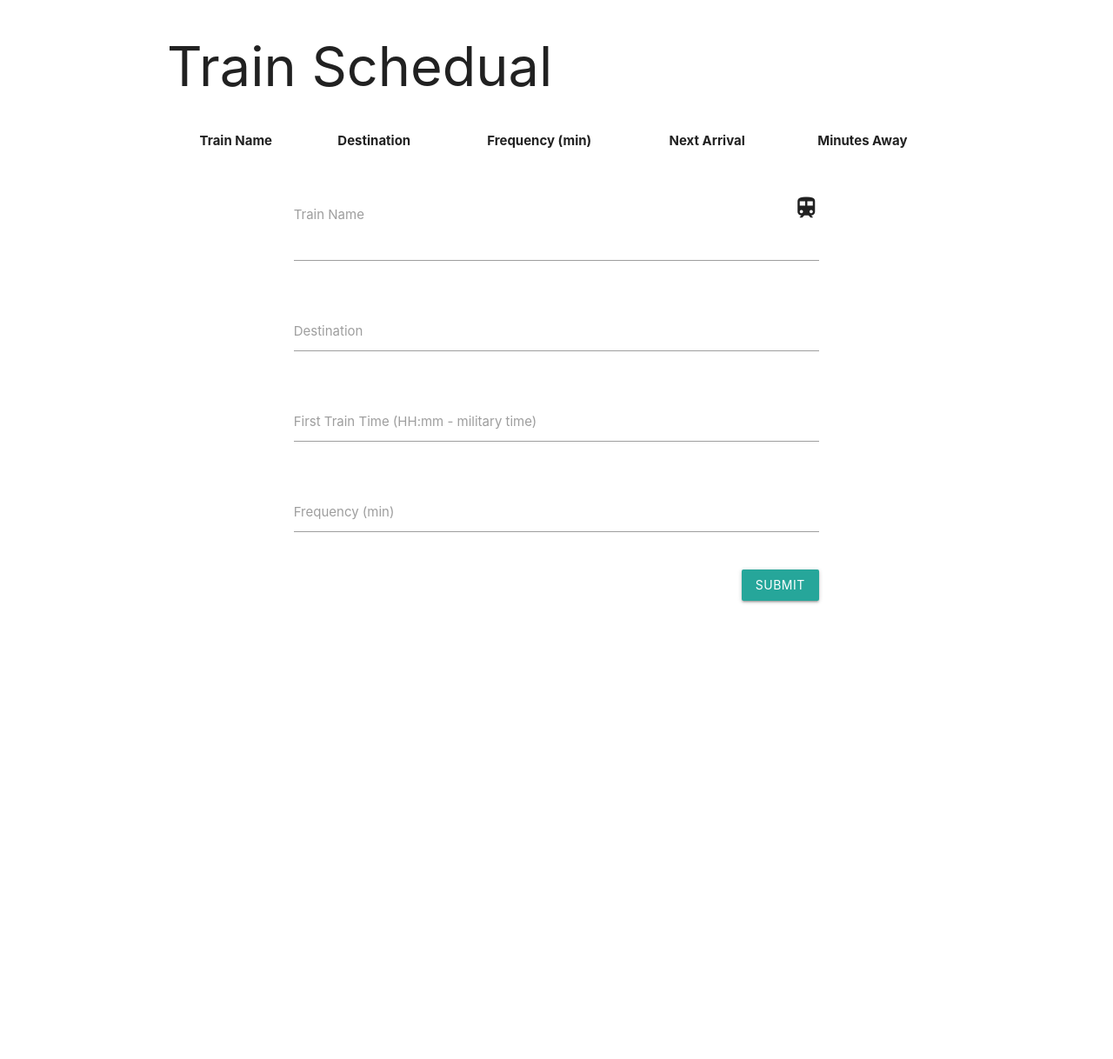
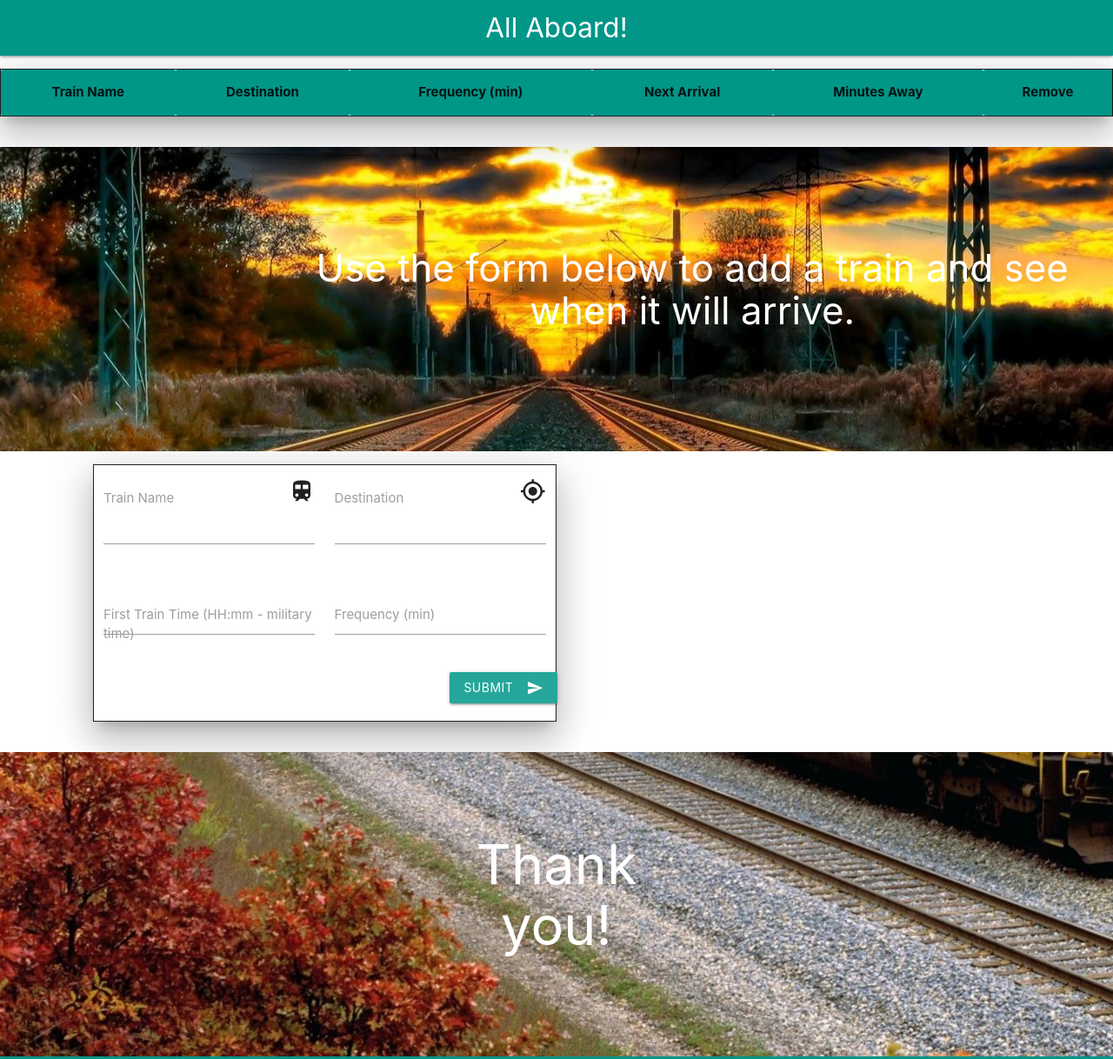
Before and after one commit to HumanJBooF/Train-Scheduler, a plain HTML site: page index.html in a window 1280 px wide. Shown: the top 1218 px of the page at 87% size. Before the commit the page ends 800 px from the top, so only its background shows below. Drawn offline with nearby package versions, Linux system fonts and the light colour scheme; no server answers.

Commit message:
parallax added to html ... materialize is awesome

```diff
--- a/assets/css/reset.css
+++ b/assets/css/reset.css
@@ -0,0 +1,8 @@
+html, body, div, span, applet, object, iframe, h1, h2, h3, h4, h5, h6, p, blockquote, pre, a, abbr, acronym, address, big, cite, code, del, dfn, em, font, img, ins, kbd, q, s, samp, small, strike, strong, sub, sup, tt, var, b, u, i, center, dl, dt, dd, ol, ul, li, fieldset, form, label, legend, caption {
+    margin: 0;
+    padding: 0;
+    border: 0;
+    outline: 0;
+    vertical-align: baseline;
+    background: transparent;
+}
--- a/assets/css/style.css
+++ b/assets/css/style.css
@@ -0,0 +1,20 @@
+
+.parallax-container {
+    height: 350px;
+}
+
+table.striped > tbody > tr:nth-child(odd) {
+    background-color: rgba(170, 213, 213, 0.5);
+  }
+
+  table.highlight > tbody > tr:hover {
+    background-color: rgba(255, 181, 145, 0.5);
+  }
+
+  #form, .card {
+      border: 1pt solid;
+  }
+
+  table {
+      border: 1pt solid;
+  }
--- a/assets/javascript/app.js
+++ b/assets/javascript/app.js
@@ -1,45 +1,64 @@
-$(function() {
+$(function () {
 
 
 
+    // Initialize Firebase
     var config = {
-        apiKey: "AIzaSyA85l8B-AKnOiRKtdSzY5iP-XtynZnHU5Q",
-        authDomain: "test-b6c38.firebaseapp.com",
-        databaseURL: "https://test-b6c38.firebaseio.com",
-        projectId: "test-b6c38",
-        storageBucket: "test-b6c38.appspot.com",
-        messagingSenderId: "9218918367"
+        apiKey: "AIzaSyD3Ax76YqmjJii-sZcTpolidVB-VleH58k",
+        authDomain: "train-database-eadf6.firebaseapp.com",
+        databaseURL: "https://train-database-eadf6.firebaseio.com",
+        projectId: "train-database-eadf6",
+        storageBucket: "",
+        messagingSenderId: "430166995585"
     };
+
     firebase.initializeApp(config);
 
     var database = firebase.database();
 
-      $('.btn').on('click', function() {
-          event.preventDefault();
 
+    var pushToBase = () => {
+        //creating objext to send to database
         var newTrain = {
             name: $('.train').val().trim(),
             destination: $('.destination').val().trim(),
-              time: $('.time').val().trim(),
+            time: moment($('.time').val().trim(), 'HH:mm').subtract(1, 'years').format('X'),
             frequency: $('.frequency').val().trim()
-          };
+        }
+        //sending to database
+        database.ref('new_train').push(newTrain);
+        //gotta console log you know
+        console.log('Checking new object', newTrain);
+        console.log('this is button');
+    }
+    //reseting input fields(I know the name didn't give that a way)
+    var resetFields = () => {
+        $('.train').val("");
+        $('.destination').val("");
+        $('.time').val("");
+        $('.frequency').val("");
+    }
 
-          database.ref('new_train').push(newTrain)
-          console.log('Checking new object' + newTrain)
-          console.log('this is button')
+
+    $('.submit').on('click', function () {
+        event.preventDefault();
+        pushToBase();
+        resetFields();
     })
 
-      database.ref('new_train').on('child_added', function(childSnapshot) {
-          console.log('This is CHILD ADDED', childSnapshot.val())
+    database.ref('new_train').on('child_added', function (childSnapshot) {
+        console.log('This is CHILD ADDED', childSnapshot.val());
 
-        var currentTime = moment().format("HH:mm")
-
-        console.log(currentTime)
         $('.body').append(
             `<tr><td class='nameDisplay'>${childSnapshot.val().name}</td>
               <td class='destDisplay'>${childSnapshot.val().destination}</td>
-              <td class='timeDisplay'>${childSnapshot.val().time}</td>
-              <td class='freqDisplay'>${childSnapshot.val().frequency}</td></tr>`
+              <td class='freqDisplay'>${childSnapshot.val().frequency}</td>
+              <td class='timeDisplay'>${childSnapshot.val().time}</td></tr>`
         )
-      })
-})
+
+
+    });
+
+    $('.parallax').parallax();
+
+});
--- a/index.html
+++ b/index.html
@@ -1,78 +1,133 @@
 <!DOCTYPE html>
 <html lang="en">
+
 <head>
   <meta charset="UTF-8">
   <meta name="viewport" content="width=device-width, initial-scale=1.0">
   <meta http-equiv="X-UA-Compatible" content="ie=edge">
   <link href="https://fonts.googleapis.com/icon?family=Material+Icons" rel="stylesheet">
   <link rel="stylesheet" href="https://cdnjs.cloudflare.com/ajax/libs/materialize/1.0.0-rc.2/css/materialize.min.css">
+  <link rel="stylesheet" type="text/css" href="./assets/css/reset.css">
   <link rel="stylesheet" type="text/css" href="./assets/css/style.css">
-    <link rel="stylesheet" type="text/css" href="./assets/css/reset.css">
+
 
   <title>Train Schedual</title>
 </head>
-<body>
-
-    <div class="container">
-        <div class="col s12"><h1>Train Schedual</h1></div>
-        <div class="row">
-            <table class="striped responsive centered highlight">
-                    <thead>
+<nav>
+  <div class="nav-wrapper teal">
+    <a href="#" class="brand-logo center">All Aboard!</a>
+  </div>
+</nav>
+<div class="container-fluid">
+  <div class="row section">
+    <table class=" z-depth-5 striped responsive-table centered highlight">
+      <thead class="teal">
         <tr>
           <th>Train Name</th>
           <th>Destination</th>
           <th>Frequency (min)</th>
           <th>Next Arrival</th>
           <th>Minutes Away</th>
+          <th>Remove</th>
         </tr>
       </thead>
-                    <tbody class="body">
-
-                    </tbody>
+      <tbody class="body"></tbody>
     </table>
   </div>
-        <div class="container">
+</div>
+<div class="parallax-container center valign-wrapper">
+  <div class="container-fluid">
+    <div class="row white-text">
+      <div class="col s9 offset-s3">
+
+        <h3>Use the form below to add a train and see when it will arrive.</h3>
+
+      </div>
+    </div>
+  </div>
+
+
+  <div class="parallax">
+    <img src="./assets/images/train1.jpg" class="responisve-image" alt="train1">
+  </div>
+
+</div>
+
+
+
+<div class="container-fluid">
+
+  <div class="row section">
+    <form class="col s5 offset-s1 z-depth-5" id="form">
       <div class="row">
-                <form class="col s12">
-                  <div class="row">
-                    <div class="input-field col s12">
+        <div class="input-field col s6">
           <i class="material-icons right small">train</i>
           <input class="train" type="text" class="validate">
           <label for="train">Train Name</label>
         </div>
-                </div>
-                  <div class="row">
-                    <div class="input-field col s12">
+        <div class="input-field col s6">
+          <i class="material-icons right small">gps_fixed</i>
           <input class="destination" type="text" class="validate">
           <label for="destination">Destination</label>
         </div>
       </div>
       <div class="row">
-                    <div class="input-field col s12">
+        <div class="input-field col s6">
           <input class="time" type="number" class="validate">
           <label for="time">First Train Time (HH:mm - military time)</label>
         </div>
-                  </div>
-                  <div class="row">
-                    <div class="input-field col s12">
+        <div class="input-field col s6">
           <input class="frequency" type="number" class="validate">
           <label for="frequency">Frequency (min)</label>
         </div>
       </div>
-                  <div class="row col s2 offset-s10">
-                    <button class="btn waves-effect waves-light" type="submit" name="action">Submit
+      <div class="row">
+        <div class="col s4 offset-s9">
+          <button class="btn waves-effect waves-light waves-red pulse submit" type="submit" name="action">Submit
             <i class="material-icons right">send</i>
           </button>
+        </div>
       </div>
     </form>
   </div>
 </div>
+
+
+<div class="parallax-container center valign-wrapper">
+  <div class="parallax">
+    <img src="./assets/images/train.jpg" class="responisve-image" alt="train">
   </div>
 
+  <div class="container white-text">
+    <div class="row">
+      <div class="col s4 offset-s4">
+        <h1>Thank you!</h1>
+      </div>
+    </div>
+  </div>
+</div>
+
+<footer class="page-footer teal">
+
+  <div class="footer-copyright">
+    <div class="container">
+      © 2018 Copyright Text
+    </div>
+  </div>
+</footer>
+
+
+
+
+
+
+
+
 <script src="https://www.gstatic.com/firebasejs/5.3.0/firebase.js"></script>
+<script src="https://code.jquery.com/jquery.js"></script>
 <script src="https://cdnjs.cloudflare.com/ajax/libs/materialize/1.0.0-rc.2/js/materialize.min.js"></script>
 <script src="https://cdnjs.cloudflare.com/ajax/libs/moment.js/2.22.2/moment.js"></script>
-    <script src="https://code.jquery.com/jquery.js"></script>
 <script src="./assets/javascript/app.js"></script>
 </body>
+
 </html>
```
Also changed, not shown: assets/images/train.jpg (added), assets/images/train1.jpg (added), assets/images/train2.jpg (added). Lines whose indentation alone changed are shown as unchanged.
